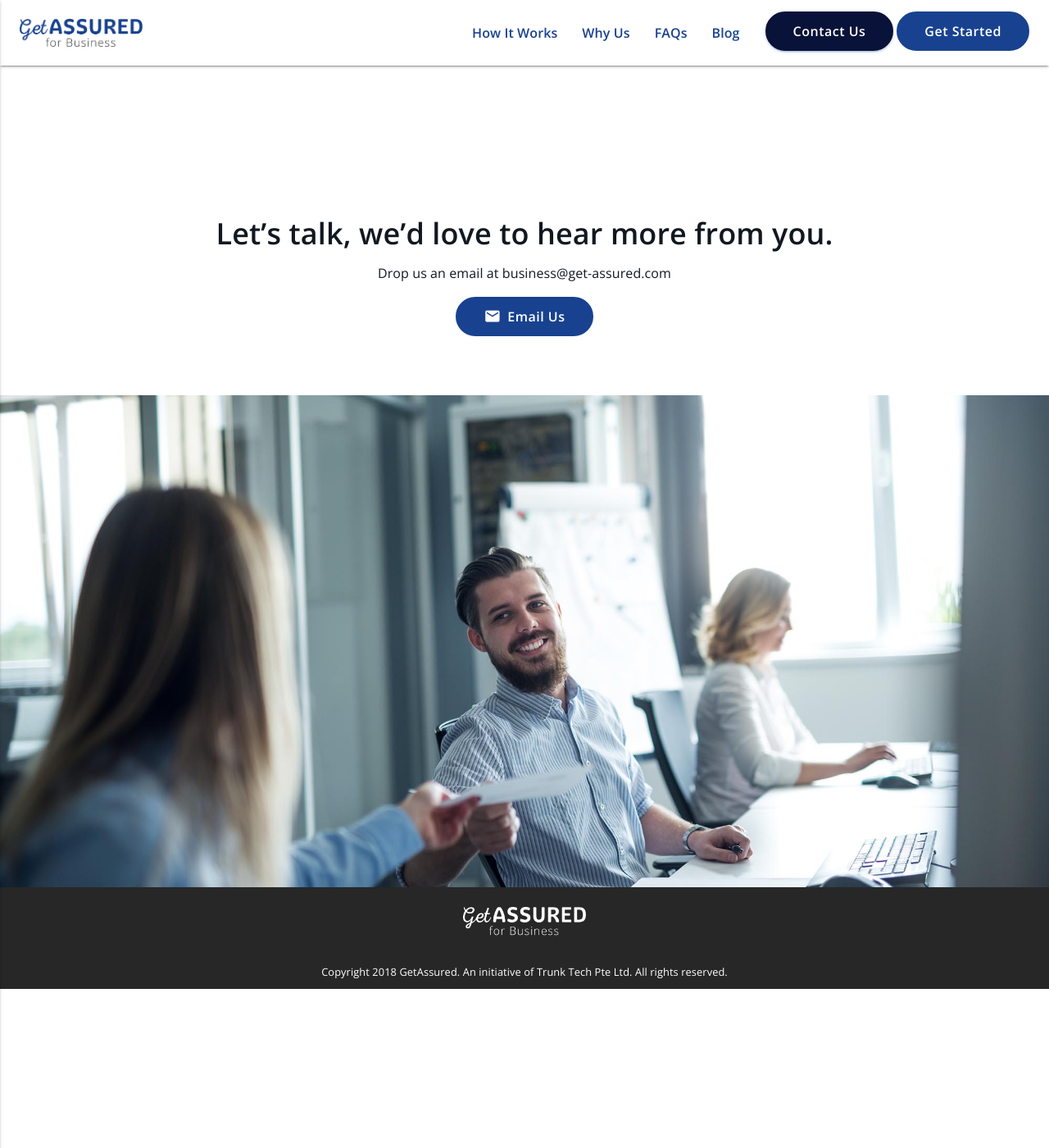
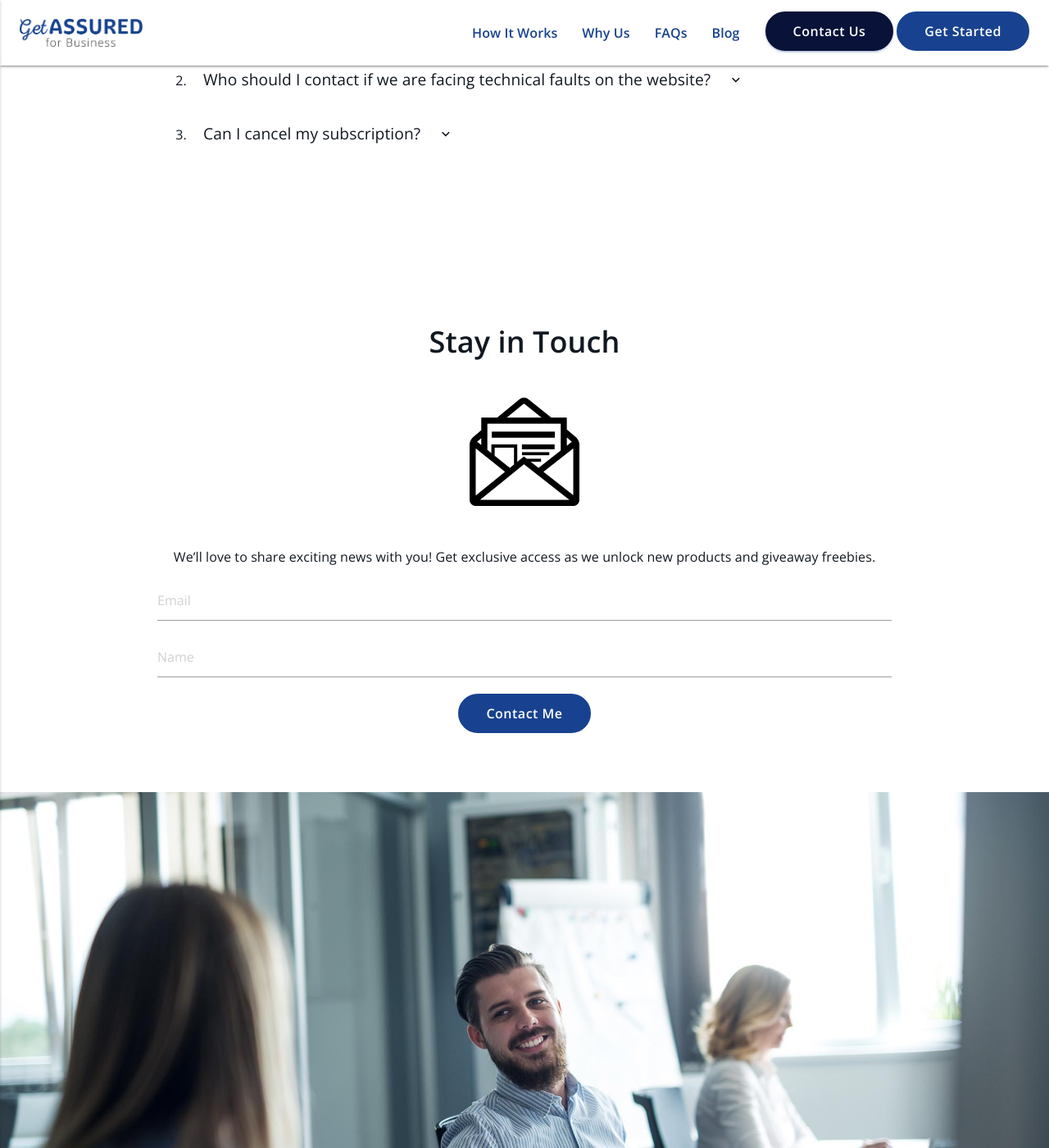
Before and after one commit to GetAssuredDev/GetAssured-Business, a Jekyll site: the page built from _pages/faqs.md, in a window 1280 px wide and 1400 px high, scrolled down 2045 px. Shown: the whole window at 82% size. Built offline with Jekyll 4.4.1, drawn with Linux system fonts in a browser that asks for light colours; before the commit the page ends 3251 px from its top, so only the background shows below that; some of the changed text lies outside the part shown.

Commit message:
changed how it works, cta files, and faqs

```diff
--- a/_includes/cta.html
+++ b/_includes/cta.html
@@ -1,8 +1,15 @@
 <!-- <section class="image-section" style="background-image: url({{ "/assets/images/get-assured-contact-bg.jpg" | prepend: site.baseurl }})"></section> -->
 <section class="scrollspy" id="contact">
   <div class="container center-align">
-    <h3>Let’s talk, we’d love to hear more from you.</h3>
-    <p>Drop us an email at business@get-assured.com</p>
-    <a href="mailto:business@get-assured.co" class="btn primary"><i class="material-icons left">email</i>Email Us</a>
+    <h3>Stay in Touch</h3>
+    <img src="{{ "/assets/images/newsletter.png" | prepend: site.baseurl }}" class="center">
+    <p>We’ll love to share exciting news with you! Get exclusive access as we unlock new products and
+giveaway freebies.</p>
+  <!-- <a href="mailto:business@get-assured.co" class="btn primary"><i class="material-icons left">email</i>Email Us</a> -->
+    <form method="POST" action="https://formspree.io/ian@get-assured.co">
+      <input type="email" name="email" placeholder="Email">
+      <input name="name" placeholder="Name">
+      <button type="submit" class="btn primary">Contact Me</button>
+    </form>
   </div>
 </section>
--- a/_pages/faqs.md
+++ b/_pages/faqs.md
@@ -31,7 +31,7 @@
 </div>
 <div class="collapsible-body" markdown="1">
 
-You can download our brochure for more information. If you still have any queries, click on  “Get Started”  located at the top right hand corner of our page and fill up the google form with your contact details. Our friendly team will get back to you by the next working day.
+You can download our brochure for more information. If you still have any queries, click on  “Contact Us”  located at the top right hand corner of our page and fill up the google form with your contact details. Our friendly team will get back to you by the next working day.
 
 
 </div>
@@ -45,7 +45,36 @@
 </div>
 <div class="collapsible-body" markdown="1">
 
-Subscription to our platform is always free! So no need for free trials, you’re welcome to implement our platform for your company any time.
+Sure! Get in touch with us at [business@get-assured.co](mailto:business@get-assured.co) for a complimentary 2 weeks demo.
+
+</div>
+</li>
+
+<li>
+<div class="collapsible-header">
+
+What insurance benefits do you offer?
+
+</div>
+<div class="collapsible-body" markdown="1">
+
+We offer personal life insurance benefits for your employees on our platform including: whole
+life insurance, term insurance and endowment plans.
+
+</div>
+</li>
+
+<li>
+<div class="collapsible-header">
+
+My company has group insurance in place, why should we use GetAssured?
+
+</div>
+<div class="collapsible-body" markdown="1">
+
+Not to worry! If you have group insurance scheme in place, our platform can be complementary
+to your existing group benefits. Speak to us at [business@get-assured.co](mailto:business@get-assured.co) to find out how we can
+enhance your employees’ benefits today!
 
 </div>
 </li>
@@ -207,7 +236,9 @@
 </div>
 <div class="collapsible-body" markdown="1">
 
-All the information provided will be kept strictly confidential and available only to persons to whom it is necessary to perform the job.
+Rest assured, while we adhere to best practices, we have also enhanced our cybersecurity
+insurance with coverage of up to $1 million to give our clients and partners a better peace of
+mind.
 
 </div>
 </li>
```
Also changed, not shown: _layouts/index.html (+24 -43 lines), _pages/info.md (+7 -0 lines), assets/images/newsletter.png (added).
